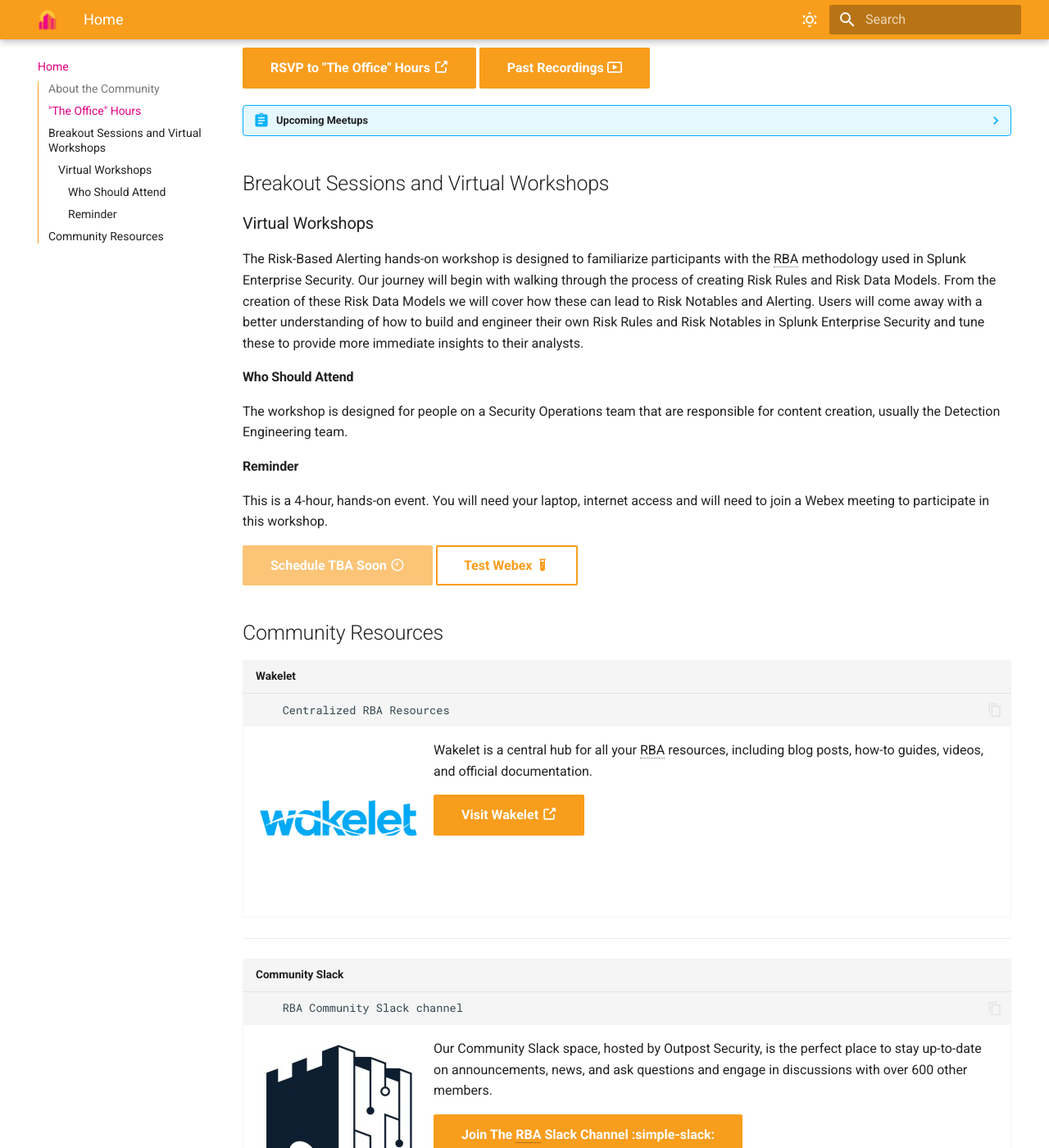
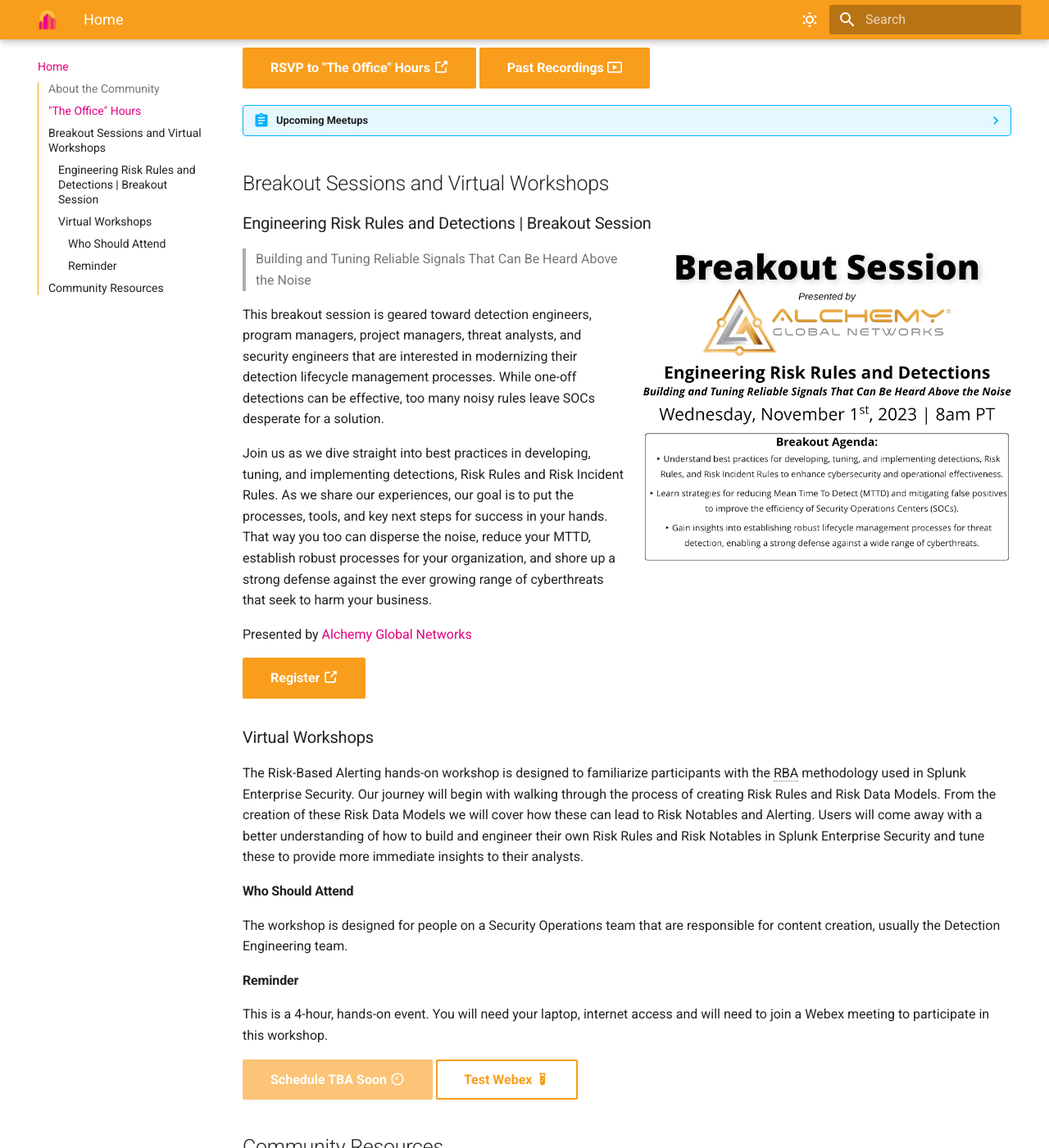
Before and after one commit to rba-community/rba-community, an MkDocs documentation site: the page built from docs/index.md, in a window 1280 px wide and 1400 px high, scrolled down 940 px. Shown: the whole window at 82% size. Built offline with MkDocs 1.6.1 and Material for MkDocs 9.7.7, drawn with Linux system fonts in a browser that asks for light colours; emoji names are drawn with the system emoji font.

Commit message:
added alchemy breakout session
Signed-off-by: Zachary Christensen <zchristensen@splunk.com>

```diff
--- a/docs/index.md
+++ b/docs/index.md
@@ -32,6 +32,20 @@
     December 12
 
 ## Breakout Sessions and Virtual Workshops
+
+### Engineering Risk Rules and Detections | Breakout Session
+
+![Breakout Session](assets/alchemy-breakout-rr-detections.webp){ align=right width="450" }
+
+> Building and Tuning Reliable Signals That Can Be Heard Above the Noise
+
+This breakout session is geared toward detection engineers, program managers, project managers, threat analysts, and security engineers that are interested in modernizing their detection lifecycle management processes. While one-off detections can be effective, too many noisy rules leave SOCs desperate for a solution.
+
+Join us as we dive straight into best practices in developing, tuning, and implementing detections, Risk Rules and Risk Incident Rules. As we share our experiences, our goal is to put the processes, tools, and key next steps for success in your hands. That way you too can disperse the noise, reduce your MTTD, establish robust processes for your organization, and shore up a strong defense against the ever growing range of cyberthreats that seek to harm your business.
+
+Presented by [Alchemy Global Networks](https://www.alchemy-global.net/){ target="blank" }
+
+[Register :octicons-link-external-16:](https://splunk.webex.com/weblink/register/r55c9258dfd54bb1d7914cf6fc3899cf3 "Register"){ .md-button .md-button--primary target="blank" }
 
 ### Virtual Workshops
 
```
Also changed, not shown: docs/assets/alchemy-breakout-rr-detections.webp (added).
